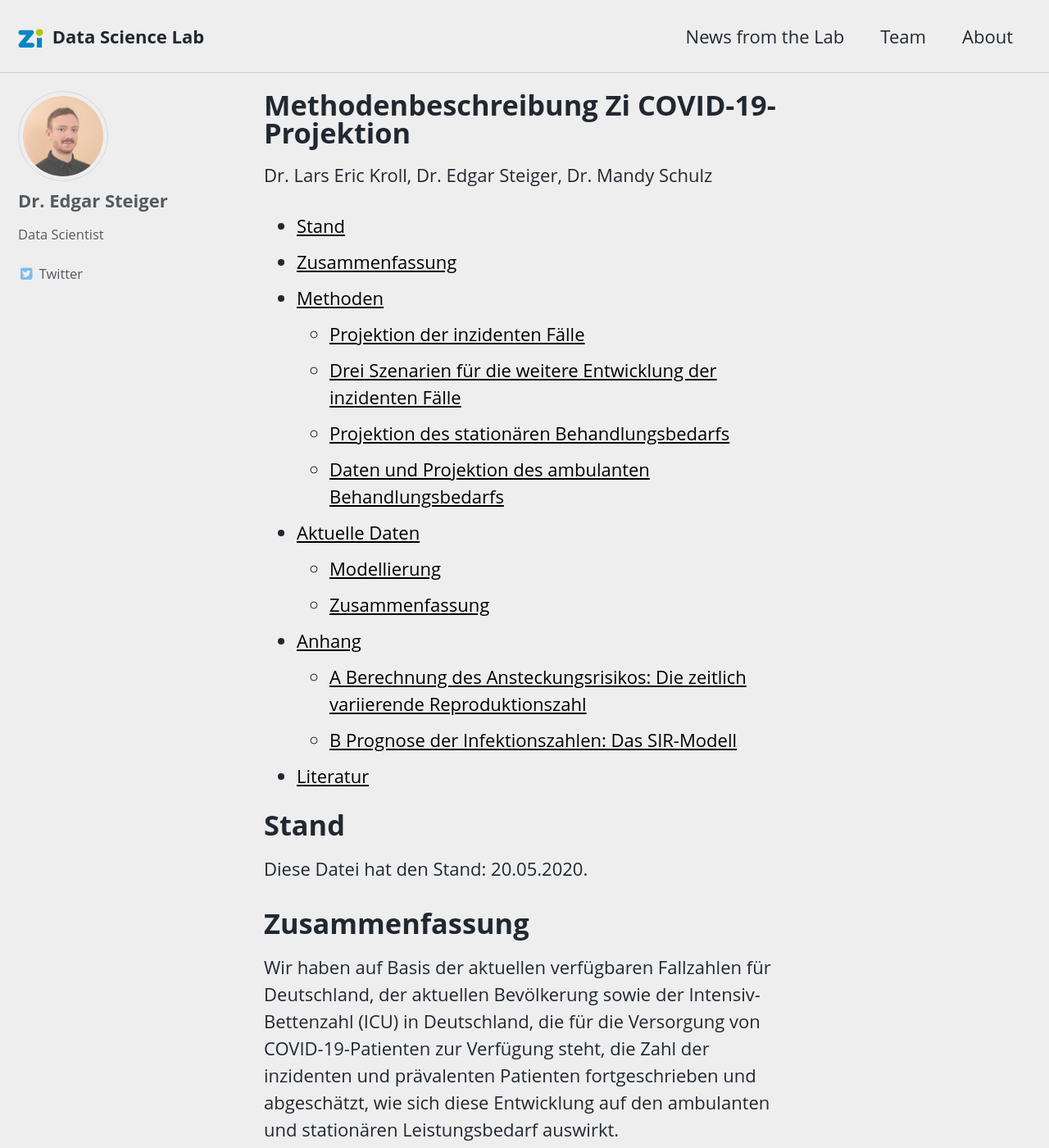
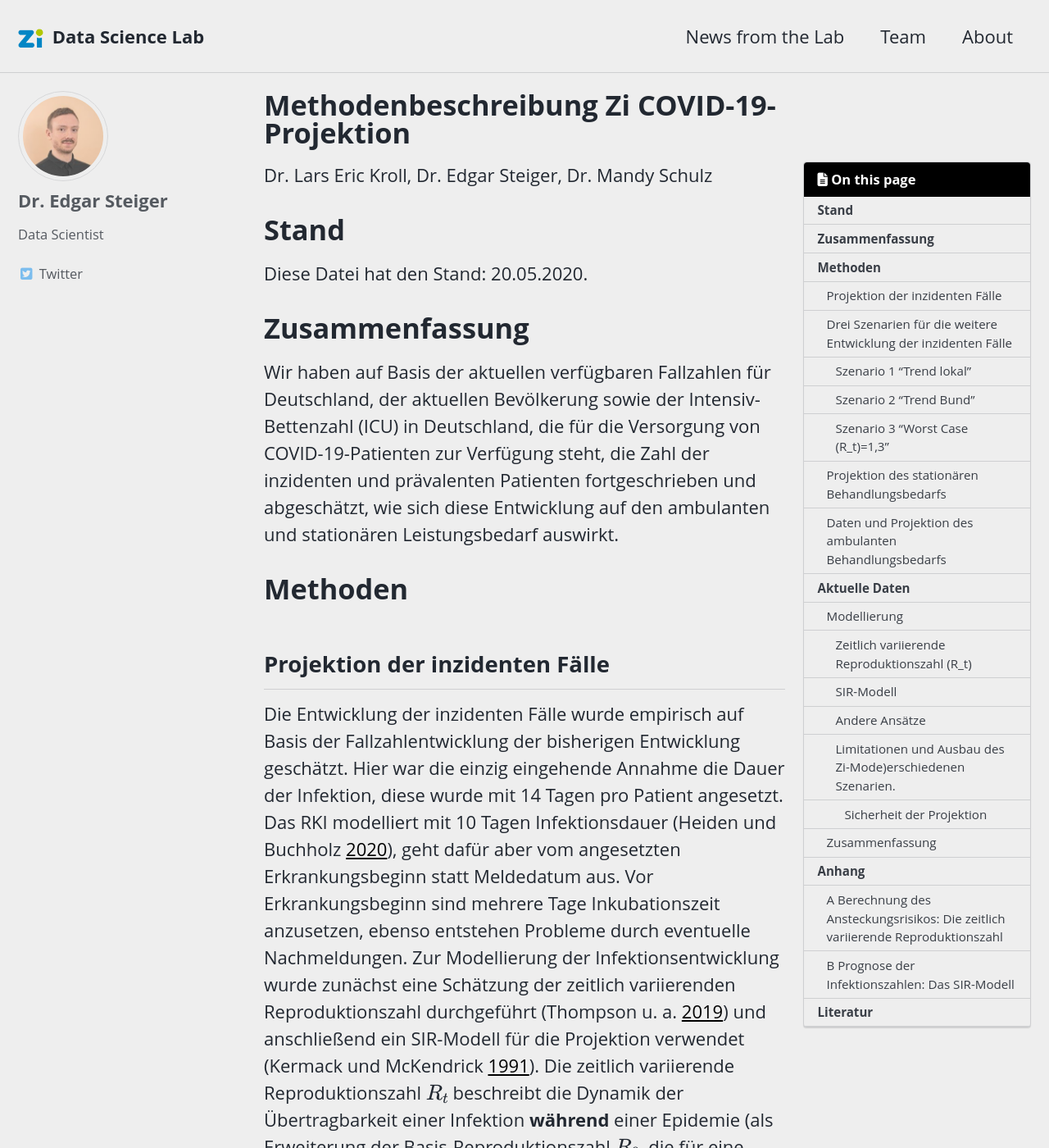
Before and after one commit to zidatalab/zidatalab.github.io, a Jekyll site: the page built from _posts/2020-05-18-Methodenbeschreibung_Projektion_COVID-19.md, in a window 1280 px wide and 1400 px high. Shown: the whole window at 82% size. Built offline with Jekyll 4.4.1, drawn with Linux system fonts in a browser that asks for light colours; cached includes are drawn as plain includes; nearby versions of some CDN libraries; formulas are drawn with MathJax 3; part of the change alters nothing that is shown.

Commit message:
added proper toc

```diff
--- a/_posts/2020-05-18-Methodenbeschreibung_Projektion_COVID-19.md
+++ b/_posts/2020-05-18-Methodenbeschreibung_Projektion_COVID-19.md
@@ -11,30 +11,10 @@ read_time: false
 comments: false
 share: false
 related: false
+toc: true
 ---
 
 Dr. Lars Eric Kroll, Dr. Edgar Steiger, Dr. Mandy Schulz
-
-  - [Stand](#stand)
-  - [Zusammenfassung](#zusammenfassung)
-  - [Methoden](#methoden)
-      - [Projektion der inzidenten
-        Fälle](#projektion-der-inzidenten-fälle)
-      - [Drei Szenarien für die weitere Entwicklung der inzidenten
-        Fälle](#drei-szenarien-für-die-weitere-entwicklung-der-inzidenten-fälle)
-      - [Projektion des stationären
-        Behandlungsbedarfs](#projektion-des-stationären-behandlungsbedarfs)
-      - [Daten und Projektion des ambulanten
-        Behandlungsbedarfs](#daten-und-projektion-des-ambulanten-behandlungsbedarfs)
-  - [Aktuelle Daten](#aktuelle-daten)
-      - [Modellierung](#modellierung)
-      - [Zusammenfassung](#zusammenfassung-1)
-  - [Anhang](#anhang)
-      - [A Berechnung des Ansteckungsrisikos: Die zeitlich variierende
-        Reproduktionszahl](#a-berechnung-des-ansteckungsrisikos-die-zeitlich-variierende-reproduktionszahl)
-      - [B Prognose der Infektionszahlen: Das
-        SIR-Modell](#b-prognose-der-infektionszahlen-das-sir-modell)
-  - [Literatur](#literatur)
 
 # Stand
 
```
